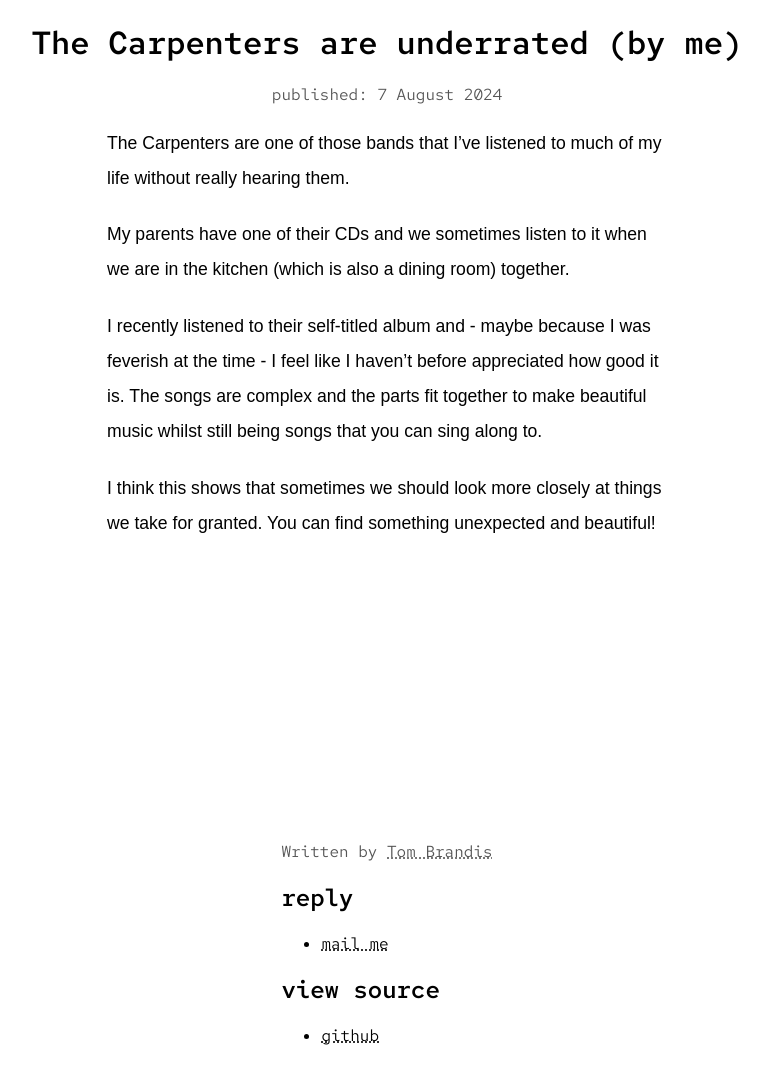
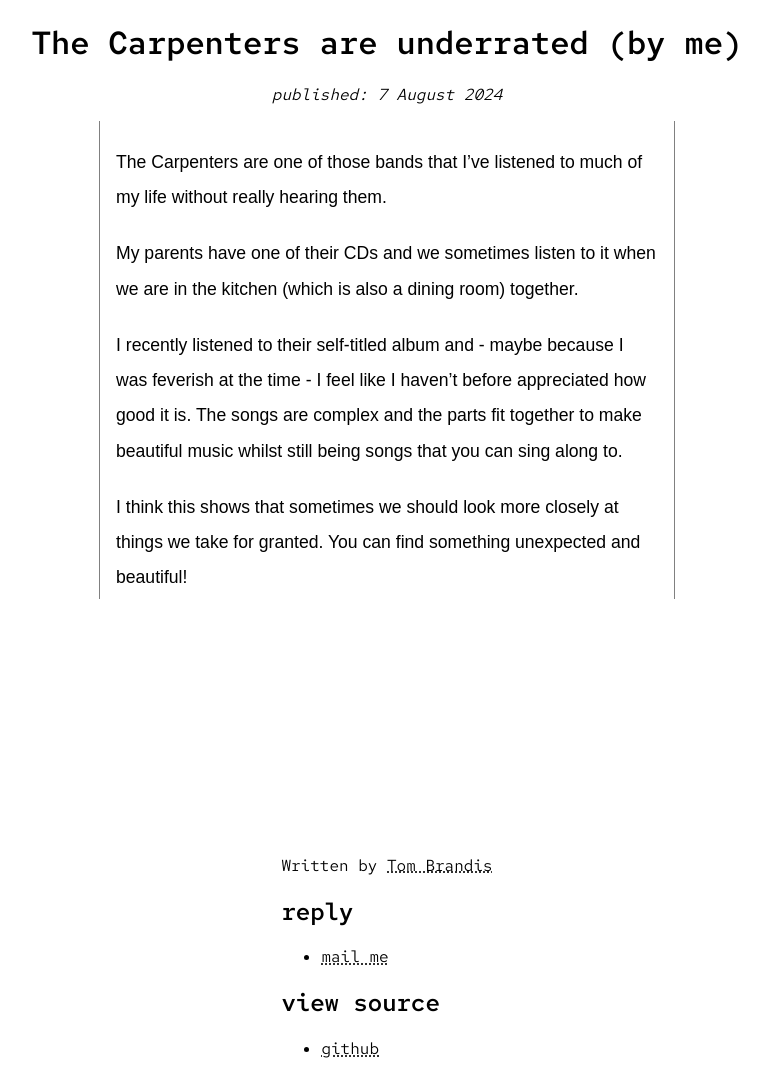
Before and after one commit to TomJB1/my-website-jekyll, a Jekyll site: the page built from _posts/published/2024-08-07-The Carpenters are underrated by me.md, in a window 1280 px wide. Shown: the whole page, without its empty margins (253-1022 px from the left). Built offline with Jekyll 4.4.1, drawn with Linux system fonts in a browser that asks for light colours.

Commit message:
add header, side outline to main

```diff
--- a/_layouts/default.html
+++ b/_layouts/default.html
@@ -28,6 +28,7 @@
       }
     </style>
     {%endif%}
+    <header>
     <h1>{{page.title}}</h1>
     <p class="publish-date">
     published: {{page.date | date: "%-d %B %Y" }}
@@ -35,6 +36,7 @@
     {% if page.edited_date != nil and page.edited_date != "" %}
     <p class="publish-date">last edited: {{page.edited_date | date: "%-d %B %Y" }}</p>
     {%endif%}
+    </header>
     <main id="post-content">
     {{ content }}
     </main>
--- a/assets/css/posts.css
+++ b/assets/css/posts.css
@@ -8,17 +8,34 @@
 {
     margin: 0px;
     margin-top: 1.2em;
-    color: #555;
     text-align: center;
+}
+
+header
+{
+    margin-bottom: 1rem;
+}
+
+.publish-date
+{
+    font-style: italic;
 }
 
 main
 {
     margin: auto;
     width: 80%;
-    max-width: 35rem;
+    max-width: 36rem;
     text-align: left;
-    margin-bottom: 300px;
+    margin-bottom: 16rem;
+    @media (min-width: 45rem) {
+        border-left: solid grey 0.1rem;
+        border-right: solid grey 0.1rem;
+        border-top: none;
+        border-bottom: none;
+        padding: 0.2rem 1rem;
+
+    }
 
     & p, li
     {
```
